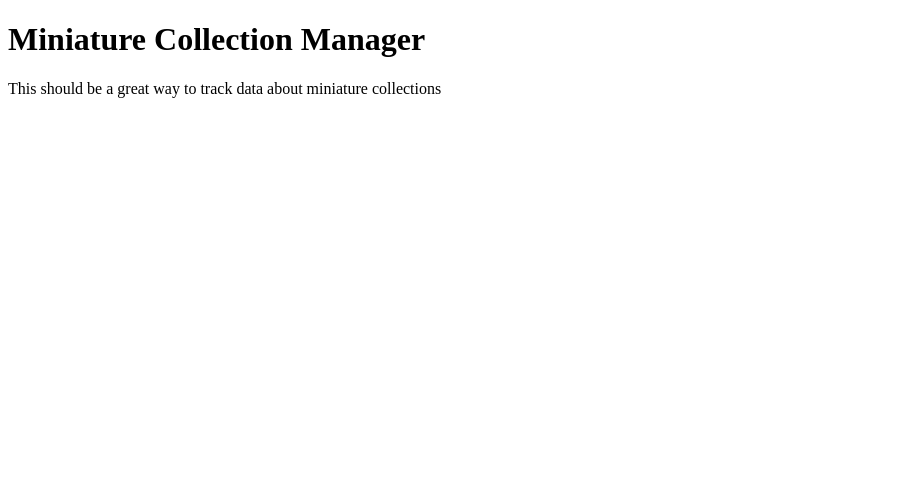
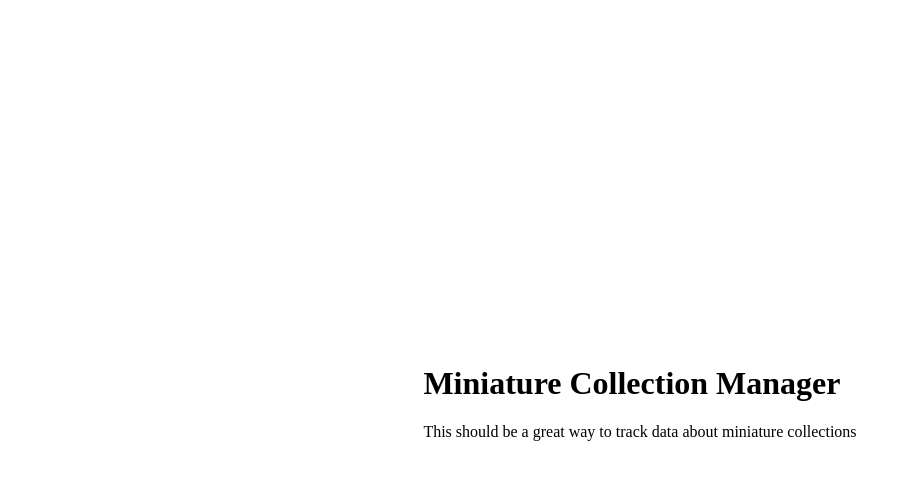
Before and after one commit to KWilson718/MiniatureCollectionManager, a Next.js app: page / in a window 1280 px wide. Shown: the top 480 px of the page, without its empty margins (0-911 px from the left). Built offline with nearby package versions, Linux system fonts and the light colour scheme.

Commit message:
Centered a DIV!!!

```diff
--- /dev/null
+++ b/app/globals.css
@@ -0,0 +1,15 @@
+.root {
+    padding: 0;
+    margin: 0;
+    align-items: center;
+    justify-content: center;
+}
+
+.rootBody {
+    margin: 0;
+    padding: 0;
+    display: flex;
+    align-items: center;
+    justify-content: center;
+    height: 100vh;
+}
--- a/app/layout.js
+++ b/app/layout.js
@@ -1,3 +1,5 @@
+import './globals.css'
+
 export const metadata = {
   title: "Miniature Collection Manager",
   description: "A Project to Track Tons of Models & Learn More About CRUD Applications",
```
